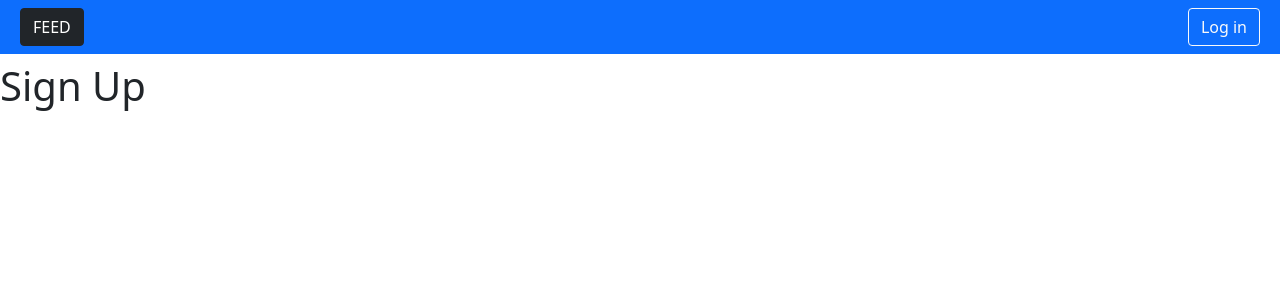
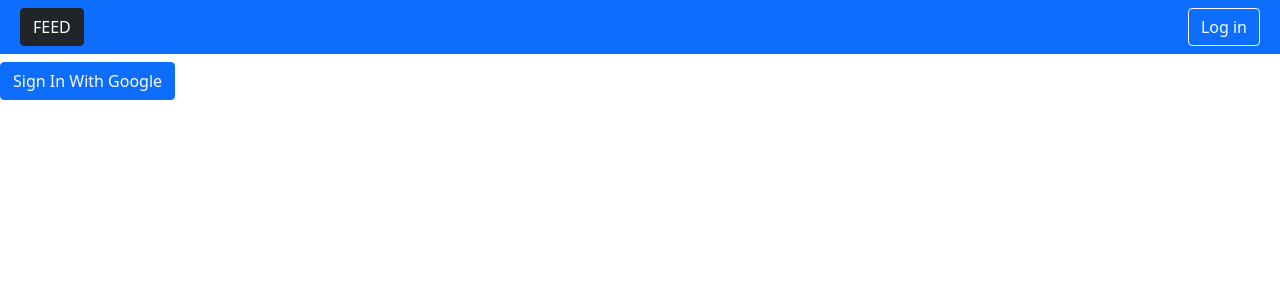
Before and after one commit to Deece94/next-firebase, a Next.js app: page /enter in a window 1280 px wide. Shown: the top 300 px of the page. Built offline with nearby package versions, Linux system fonts and the light colour scheme.

Commit message:
added signin button and changed firebase to use v9

```diff
--- a/lib/firebase.ts
+++ b/lib/firebase.ts
@@ -1,7 +1,9 @@
-import firebase from 'firebase/compat/app';
-import 'firebase/compat/auth';
-import 'firebase/copmpat/firestore';
-import 'firebase/compat/storage';
+import { initializeApp, getApp, getApps } from 'firebase/app';
+import { getAuth, GoogleAuthProvider } from 'firebase/auth';
+
+
+import { getFirestore } from 'firebase/firestore';
+import { getStorage } from 'firebase/storage';
 
 
 const firebaseConfig = {
@@ -15,10 +17,15 @@ const firebaseConfig = {
 };
 
 
-if(!firebase.apps.length) {
-    firebase.initializeApp(firebaseConfig);
+let app = null;
+if(!getApps().length) {
+  app = initializeApp(firebaseConfig);
+} else{
+  app = getApp();
 }
 
-export const auth = firebase.auth();
-export const firestore = firebase.firestore();
-export const storage = firebase.storage();
+export const auth = getAuth(app);
+export const googleAuthProvider = new GoogleAuthProvider();
+
+export const firestore = getFirestore();
+export const storage = getStorage();
--- a/pages/enter.tsx
+++ b/pages/enter.tsx
@@ -1,11 +1,46 @@
-
+import { auth, googleAuthProvider } from '../lib/firebase';
+import { signInWithPopup } from 'firebase/auth';
 
 export default function EnterPage({}) {
+    const user = null;
+    const username = null;
+    // 1. User signed out <SignInButton />
+    // 2. User signed in, but missing Username <UsernameForm />
+    // 3. User signed in, has Username <SignOutButton />
+
     return (
         <main>
-            <h1>
-                Sign Up
-            </h1>
+            {
+                user ?
+                !username ? <UsernameForm /> : <SignOutButton />
+                :
+                <SignInButton />
+            }
         </main>
     )
 }
+
+function SignInButton() {
+    const signInWithGoogle = async () => {
+
+        try{
+            await signInWithPopup(auth, googleAuthProvider);
+        } catch(err) {
+            alert(err);
+        }
+    }
+
+    return(
+        <button className='btn btn-primary' onClick={signInWithGoogle}>
+            Sign In With Google
+        </button>
+    );
+}
+
+function SignOutButton() {
+    return <button className='btn btn-primary' onClick={() => auth.signOut()}>Sign Out</button>
+}
+
+function UsernameForm() {
+    return <button></button>
+}
```
